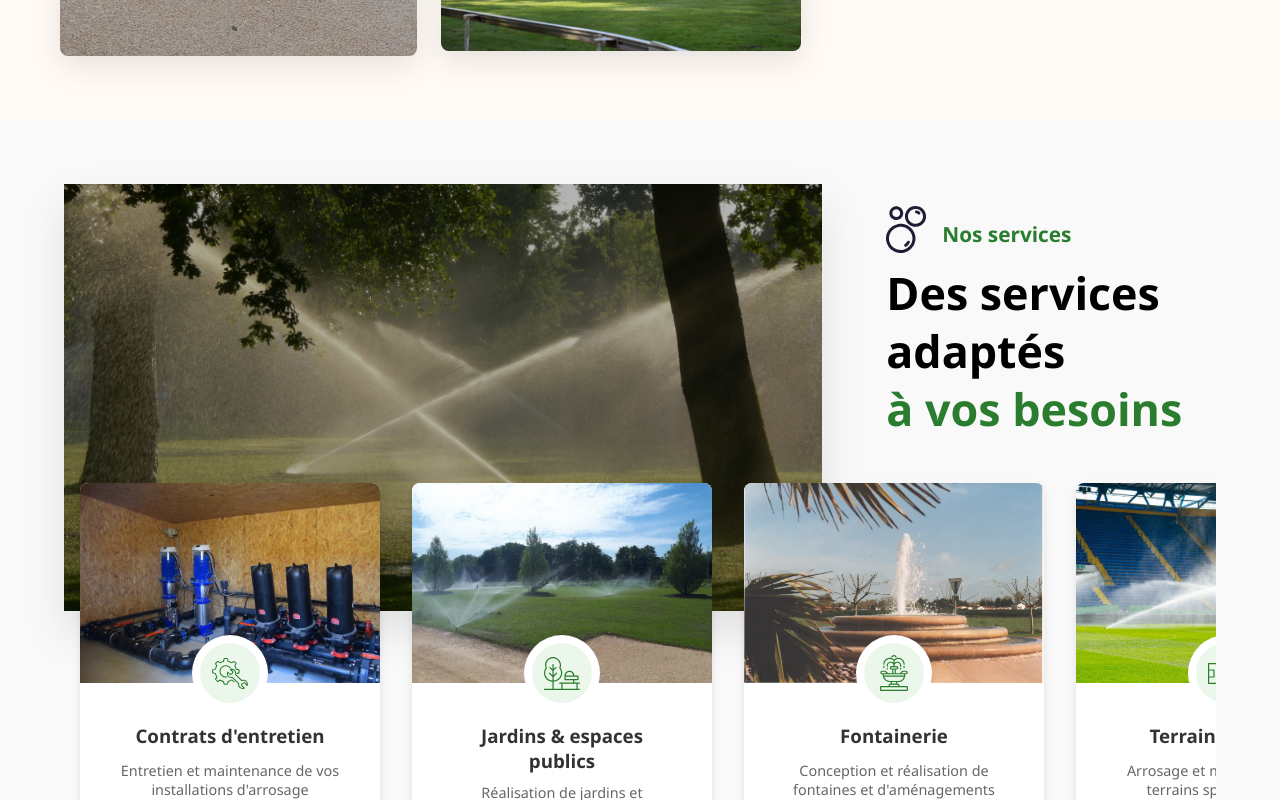
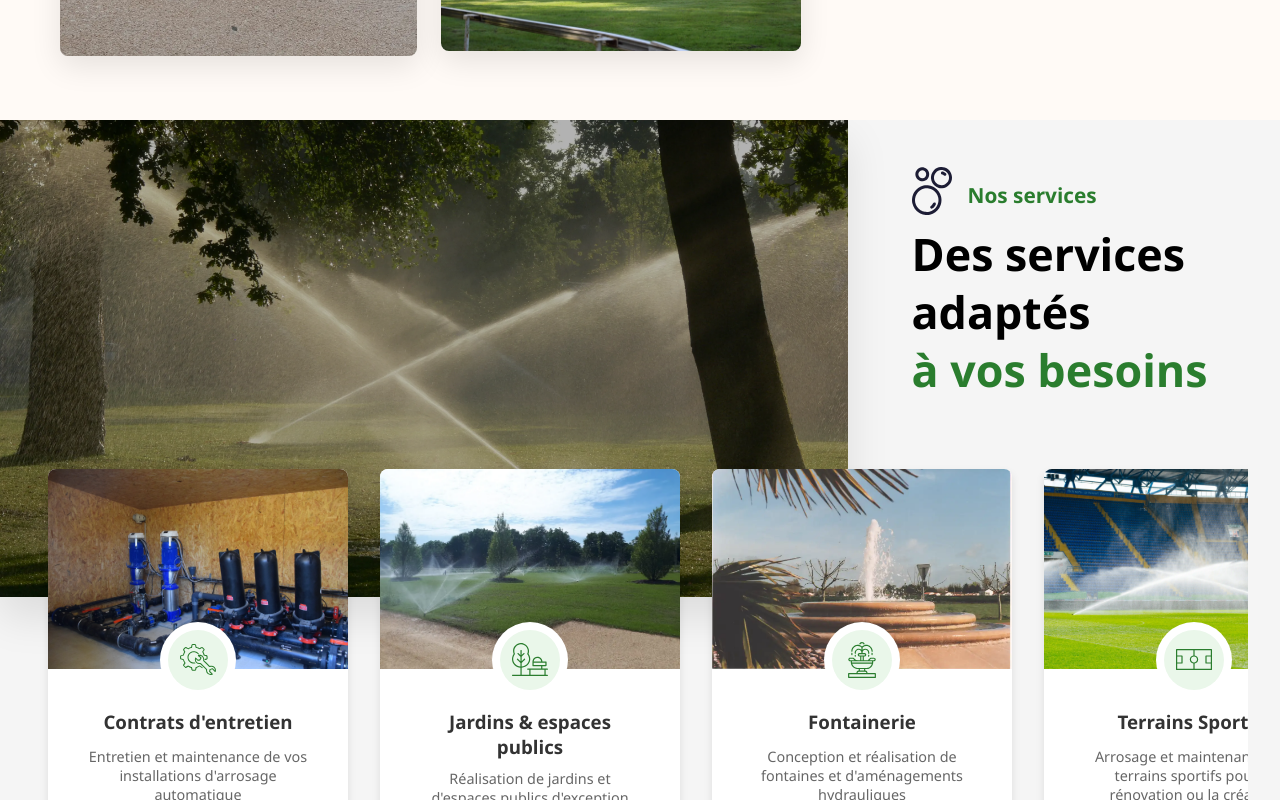
Before and after one commit to Jordan-celton/Neptune-Arrosage, a React (Vite) app in the folder mon-projet/: page / in a window 1280 px wide. Shown: the part 1420-2220 px from the top of the page. Built offline with nearby package versions, Linux system fonts and the light colour scheme.

Commit message:
style: Mise à jour des styles de la section Services pour améliorer la mise en page et l'esthétique

```diff
--- a/mon-projet/src/styles/HomePage/ServicesSection.css
+++ b/mon-projet/src/styles/HomePage/ServicesSection.css
@@ -1,8 +1,8 @@
 /* Section Principale */
 .services-section {
     position: relative;
-    padding: 5rem 0 0;
-    background-color: var(--light-bg);
+    padding: 0;
+    background-color: #f5f5f5;
     overflow: hidden;
 }
 
@@ -11,9 +11,8 @@
     display: flex;
     align-items: center;
     margin: 0 auto 5rem;
-    padding: 0 2rem;
+    padding: 0 ;
     gap: 4rem;
-    max-width: 1400px;
 }
 
 .hero-image-container {
--- a/mon-projet/src/styles/ServicesPage/Services.css
+++ b/mon-projet/src/styles/ServicesPage/Services.css
@@ -6,10 +6,10 @@
 }
 
 /* ----------- Section Services ----------- */
-.services-section {
+/* .services-section {
     padding: 4rem 2rem;
     background-color: var(--light-alt, #f9f9f9);
-}
+} */
 
 .services-list-container {
     max-width: 1200px;
```
